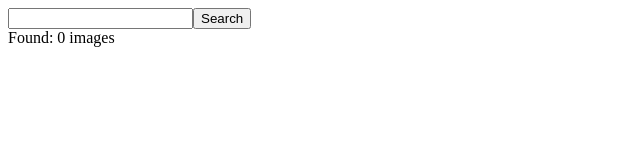
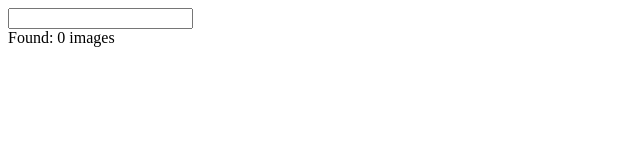
Before and after one commit to filipe1309/ud-react-redux, a React (Create React App) app in the folder section-05/pics/: page / in a window 1280 px wide. Shown: the top 160 px of the page, without its empty margins (0-640 px from the left). Built offline with nearby package versions, Linux system fonts and the light colour scheme.

Commit message:
feat(section-05): handle form submission

```diff
--- a/section-05/pics/src/App.js
+++ b/section-05/pics/src/App.js
@@ -6,9 +6,10 @@ function App() {
   const [images, setImages] = useState([])
 
   const handleSubmit = (term) => {
-    searchImages(term).then((images) => {
-      setImages(images);
-    });
+    console.log('Searching for', term);
+    // searchImages(term).then((images) => {
+    //   setImages(images);
+    // });
   }
 
   return (
--- a/section-05/pics/src/components/SearchBar.js
+++ b/section-05/pics/src/components/SearchBar.js
@@ -1,8 +1,14 @@
 function SearchBar({ onSubmit }) {
+  const handleSubmit = (event) => {
+    event.preventDefault();
+    onSubmit('cars');
+  }
+
   return (
     <div>
-      <input type="text" />
-      <button onClick={() => onSubmit('cars')}>Search</button>
+      <form onSubmit={handleSubmit}>
+        <input type="text" />
+      </form>
     </div>
   );
 }
```
